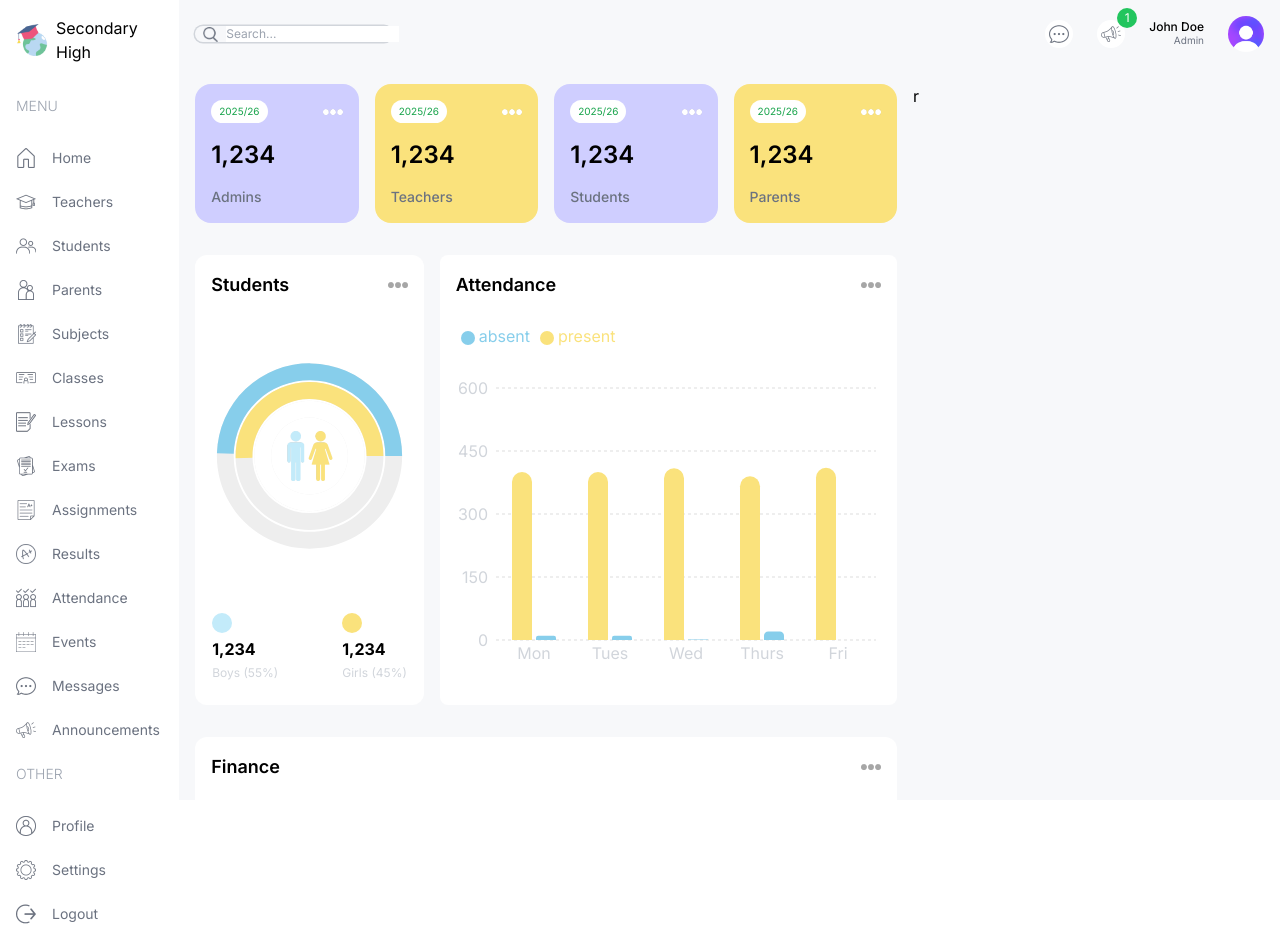
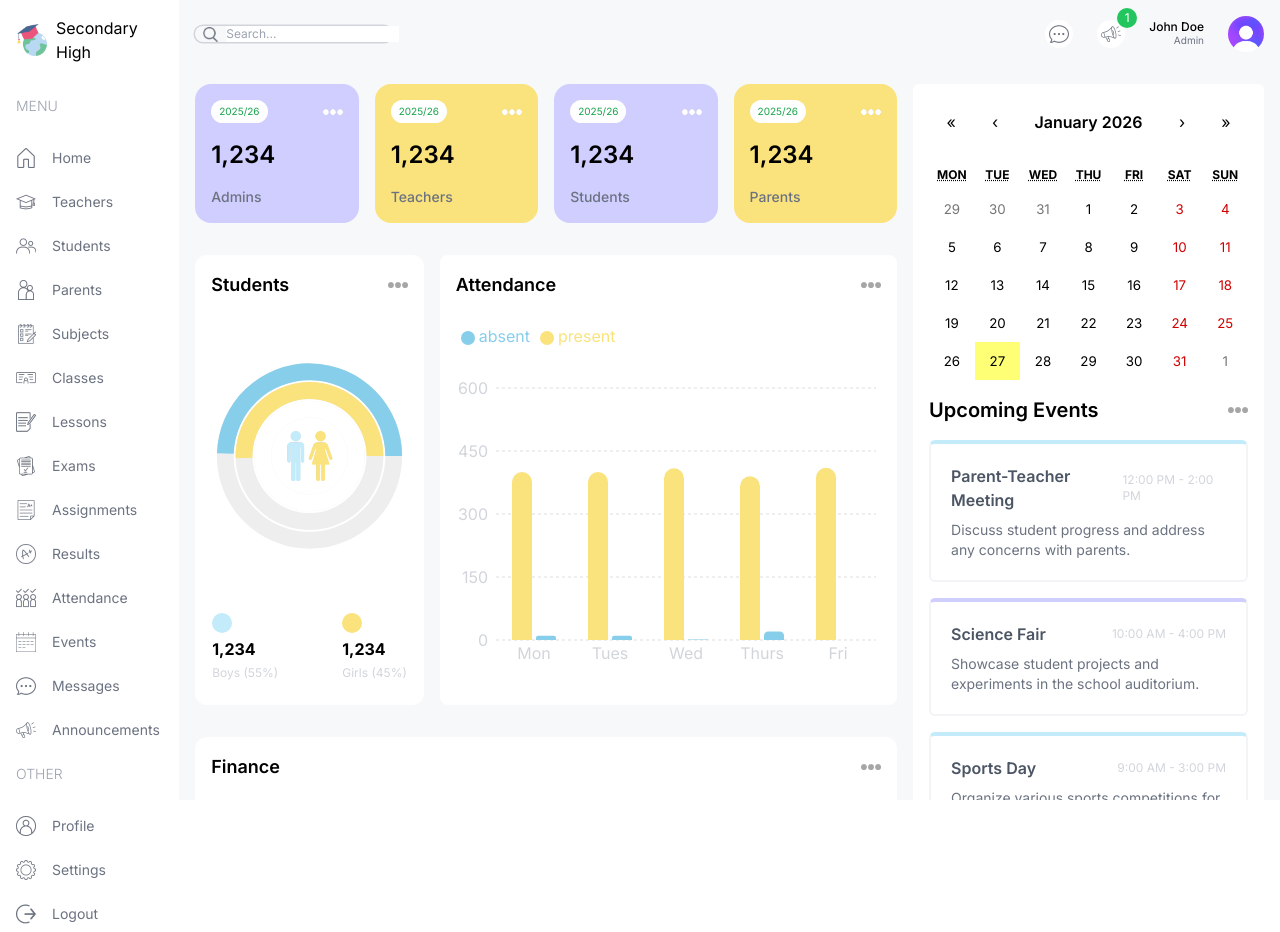
Before and after one commit to An0nXm0us/School-Management-Dashboard, a Next.js app: page /admin in a window 1280 px wide. Built offline with nearby package versions, Linux system fonts and the light colour scheme.

Commit message:
Admin components

```diff
--- a/src/app/(dashboard)/admin/page.tsx
+++ b/src/app/(dashboard)/admin/page.tsx
@@ -2,6 +2,7 @@ import AttendanceChart from "@/components/AttendanceChart"
 import UserCard from "@/components/UserCard"
 import CountChart from "@/components/CountChart"
 import FinanceChart from "@/components/FinanceChart"
+import EventCalendar from "@/components/EventCalendar"
 
 const AdminPage = () => {
     return (
@@ -33,7 +34,9 @@ const AdminPage = () => {
             </div>
             </div>
             {/* Right Side Charts */}
-            <div className="w-full lg:w-1/3 flex flex-col gap-8">r</div>
+            <div className="w-full lg:w-1/3 flex flex-col gap-8">
+                <EventCalendar />
+            </div>
         </div>
     )
 }
--- a/src/app/globals.css
+++ b/src/app/globals.css
@@ -1,3 +1,18 @@
 @tailwind base;
 @tailwind components;
 @tailwind utilities;
+
+.react-calendar{
+    width: 100% !important;
+    border: none !important;
+    font-family: "Inter", sans-serif !important;
+}
+
+.react-calendar__navigation__label__labelText{
+    font-weight: 600;
+}
+
+.react-calendar__tile--active {
+    background-color: #C3EBFA !important;
+    color: black !important;
+}
--- a/src/components/EventCalendar.tsx
+++ b/src/components/EventCalendar.tsx
@@ -1,17 +1,61 @@
 "use client"
 
+import { title } from "process";
 import { useState } from "react";
 import Calendar from "react-calendar";
+import 'react-calendar/dist/Calendar.css';
+import Image from "next/image";
 
 type ValuePiece = Date | null;
 
 type Value = ValuePiece | [ValuePiece, ValuePiece];
 
+//Temporary hardcodedevents data
+const events = [
+    {
+        id: 1,
+        title: "Parent-Teacher Meeting",
+        time: "12:00 PM - 2:00 PM",
+        description: "Discuss student progress and address any concerns with parents."
+    },
+    {
+        id: 2,
+        title: "Science Fair",
+        time: "10:00 AM - 4:00 PM",
+        description: "Showcase student projects and experiments in the school auditorium."
+    },
+    {
+        id: 3,
+        title: "Sports Day",
+        time: "9:00 AM - 3:00 PM",
+        description: "Organize various sports competitions for students of different age groups."
+    }
+]
+
 const EventCalendar = () => {
     const [value, onChange] = useState<Value>(null);
 
     return (
-        <div className=""><Calendar onChange={onChange} value={value} /></div>
+        <div className="bg-white p-4 rounded-md">
+            <Calendar onChange={onChange} value={value} />
+            <div className="flex items-center justify-between">
+                <h1 className="text-xl font-semibold my-4">Upcoming Events</h1>
+                <Image src="/moreDark.png" alt="" width={20} height={20} />
+            </div>
+            <div className="flex flex-col gap-4">
+                {events.map((event) => (
+                    <div className="p-5 rounded-md border-2 border-gray-100 border-t-4 odd:border-t-skyBlue even:border-t-darkerPurple"
+                    key={event.id}
+                    >
+                        <div className="flex items-center justify-between">
+                            <h1 className="font-semibold text-gray-600">{event.title}</h1>
+                            <span className="text-gray-300 text-xs">{event.time}</span>
+                        </div>
+                        <p className="mt-2  text-gray-500 text-sm">{event.description}</p>
+                    </div>
+                ))}
+                </div>
+        </div>
     )
 }
 export default EventCalendar
```
